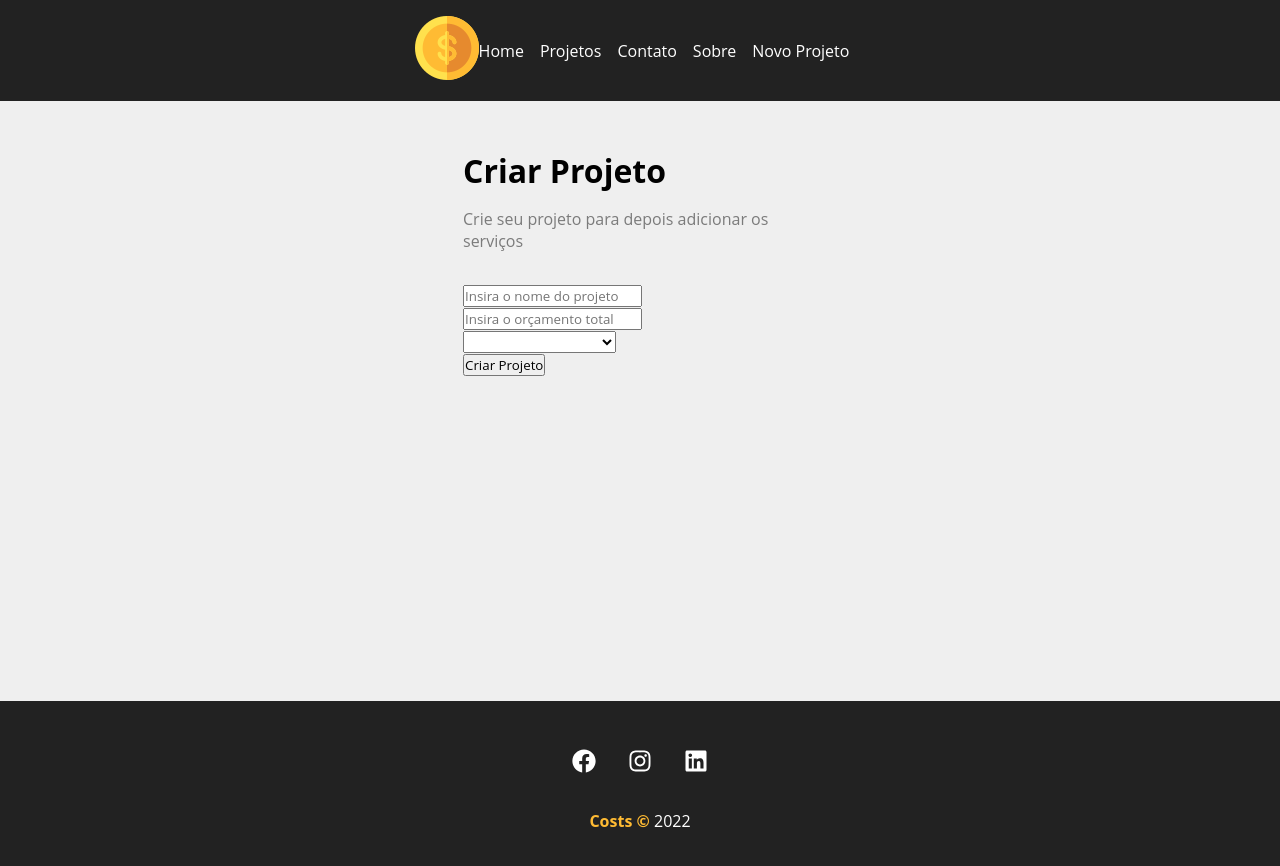
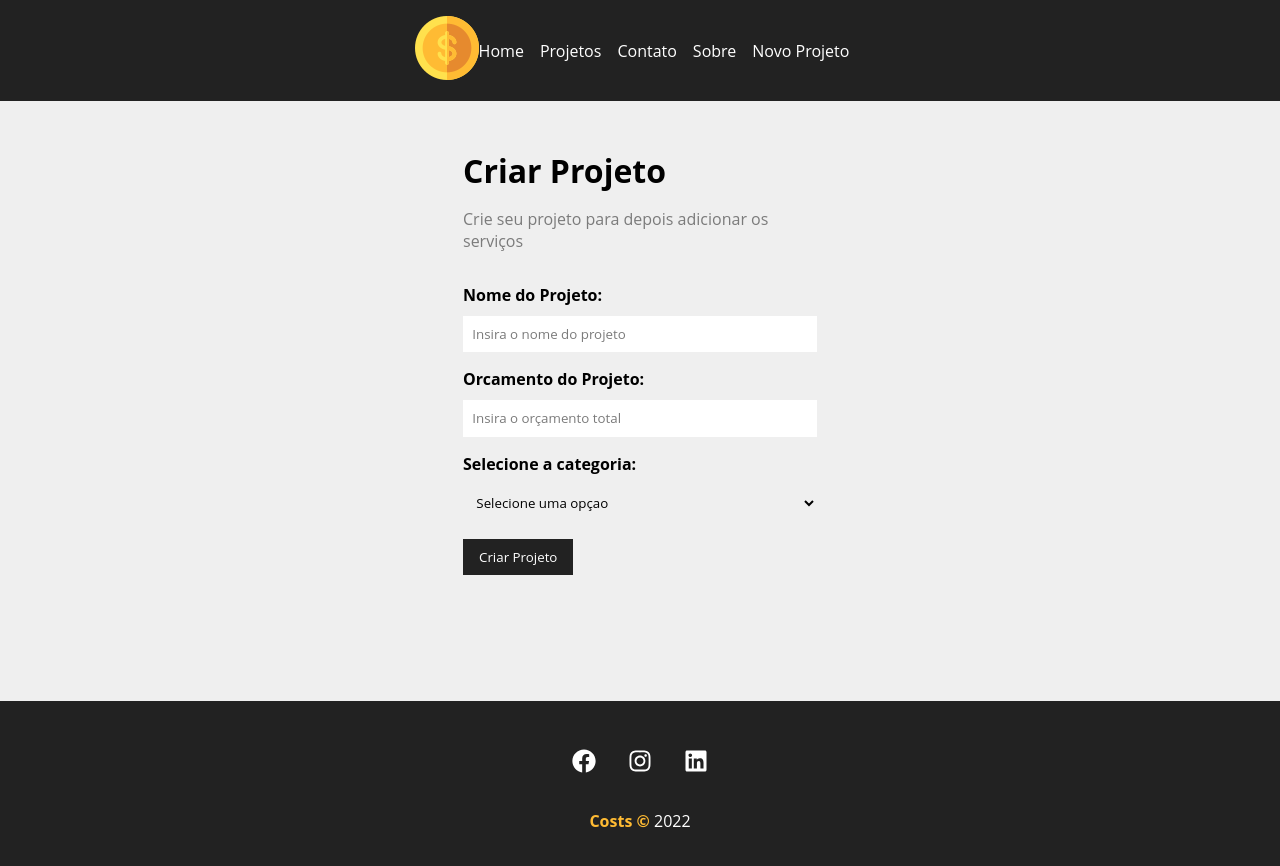
Before and after one commit to EduPassero/Projeto_Costs_Curso_de_REACT, a JavaScript app: page /newproject in a window 1280 px wide. Shown: the top 866 px of the page. Built offline with nearby package versions, Linux system fonts and the light colour scheme; the HTML template or start-up script is replaced by a standard one.

Commit message:
Página Novo Projeto concluída

```diff
--- /dev/null
+++ b/src/components/form/Input.js
@@ -0,0 +1,18 @@
+import styles from './Input.module.css'
+
+function Input({type, text, name, placeholder, handleOnChange}){
+    return(
+    <div className={styles.form_control}>
+        <label htmlFor={name}>{text}: </label>
+        <input
+            name={name}
+            id={name}
+            type={type}
+            placeholder={placeholder}
+            onChange={handleOnChange}>
+        </input>
+    </div>
+    )
+}
+
+export default Input
--- /dev/null
+++ b/src/components/form/Input.module.css
@@ -0,0 +1,20 @@
+.form_control{
+    display: flex;
+    flex-direction: column;
+    margin-bottom: 1em;
+}
+
+.form_control label{
+    margin-bottom: .6em;
+    font-weight: bold;
+}
+
+.form_control input{
+    padding: .7em;
+    border-radius: 0;
+    border: none;
+}
+
+.form_control input::placeholder{
+    color: #7b7b7b;
+}
--- /dev/null
+++ b/src/components/form/Select.js
@@ -0,0 +1,14 @@
+import styles from './Select.module.css'
+
+function Select({text, name, options, handleOnChange, value}){
+    return(
+    <div className={styles.form_control}>
+        <label htmlFor={name}>{text}: </label>
+        <select name={name} id={name}>
+            <option>Selecione uma opçao</option>
+        </select>
+    </div>
+    )
+}
+
+export default Select
--- /dev/null
+++ b/src/components/form/Select.module.css
@@ -0,0 +1,16 @@
+.form_control{
+    display: flex;
+    flex-direction: column;
+    margin-bottom: 1em;
+}
+
+.form_control label{
+    margin-bottom: .6em;
+    font-weight: bold;
+}
+
+.form_control select{
+    padding: .7em;
+    border-radius: 0;
+    border: none;
+}
--- /dev/null
+++ b/src/components/form/SubmitButton.js
@@ -0,0 +1,11 @@
+import styles from './SubmitButton.module.css'
+
+function SubmitButton({text}){
+    return(
+    <div>
+        <button className={styles.btn}>{text}</button>
+    </div>
+    )
+}
+
+export default SubmitButton
--- /dev/null
+++ b/src/components/form/SubmitButton.module.css
@@ -0,0 +1,13 @@
+.btn{
+    background-color: #222;
+    color: #FFF;
+    padding: 0.7em 1.2em;
+    text-decoration: none;
+    transition: .5s;
+    cursor: pointer;
+    border: none;
+}
+
+.btn:hover{
+    color: #FFBB33;
+}
--- a/src/components/pages/NewProjetc.js
+++ b/src/components/pages/NewProjetc.js
@@ -7,7 +7,7 @@
             <h1>Criar Projeto</h1>
             <p>Crie seu projeto para depois adicionar os serviços</p>
 
-            <ProjectForm />
+            <ProjectForm btnText="Criar Projeto"/>
         </div>
     )
 }
--- a/src/components/project/ProjectForm.js
+++ b/src/components/project/ProjectForm.js
@@ -1,20 +1,32 @@
+import Input from '../form/Input'
+import Select from '../form/Select'
+import SubmitButton from '../form/SubmitButton'
 import styles from './ProjectForm.module.css'
-function ProjectForm(){
+
+function ProjectForm({btnText}){
     return(
         <form className={styles.form}>
             <div>
-                <input type="text" placeholder="Insira o nome do projeto"/>
+                <Input
+                    type="text"
+                    name="name"
+                    text="Nome do Projeto"
+                    placeholder="Insira o nome do projeto"
+                />
             </div>
             <div>
-                <input type="text" placeholder="Insira o orçamento total"/>
+                <Input
+                    type="number"
+                    name="budget"
+                    text="Orcamento do Projeto"
+                    placeholder="Insira o orçamento total"
+                />
             </div>
             <div>
-                <select name="category_id" id="">
-                    <option disabled> Selecione a categoria</option>
-                </select>
+                <Select name="category_id" text="Selecione a categoria" />
             </div>
             <div>
-                <input type="submit" value="Criar Projeto" />
+                <SubmitButton type="submit" text={btnText} />
             </div>
         </form>
     )
```
